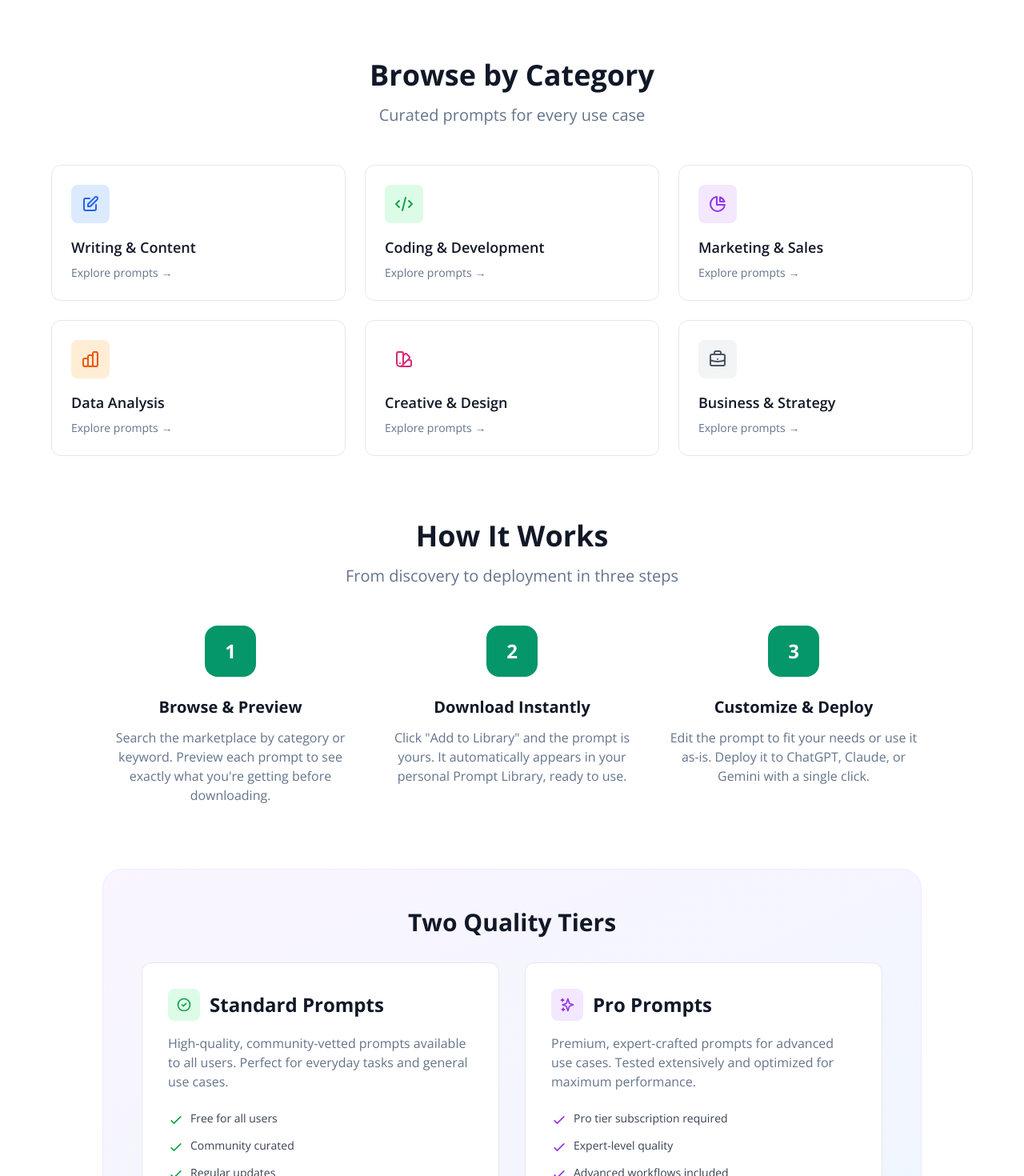
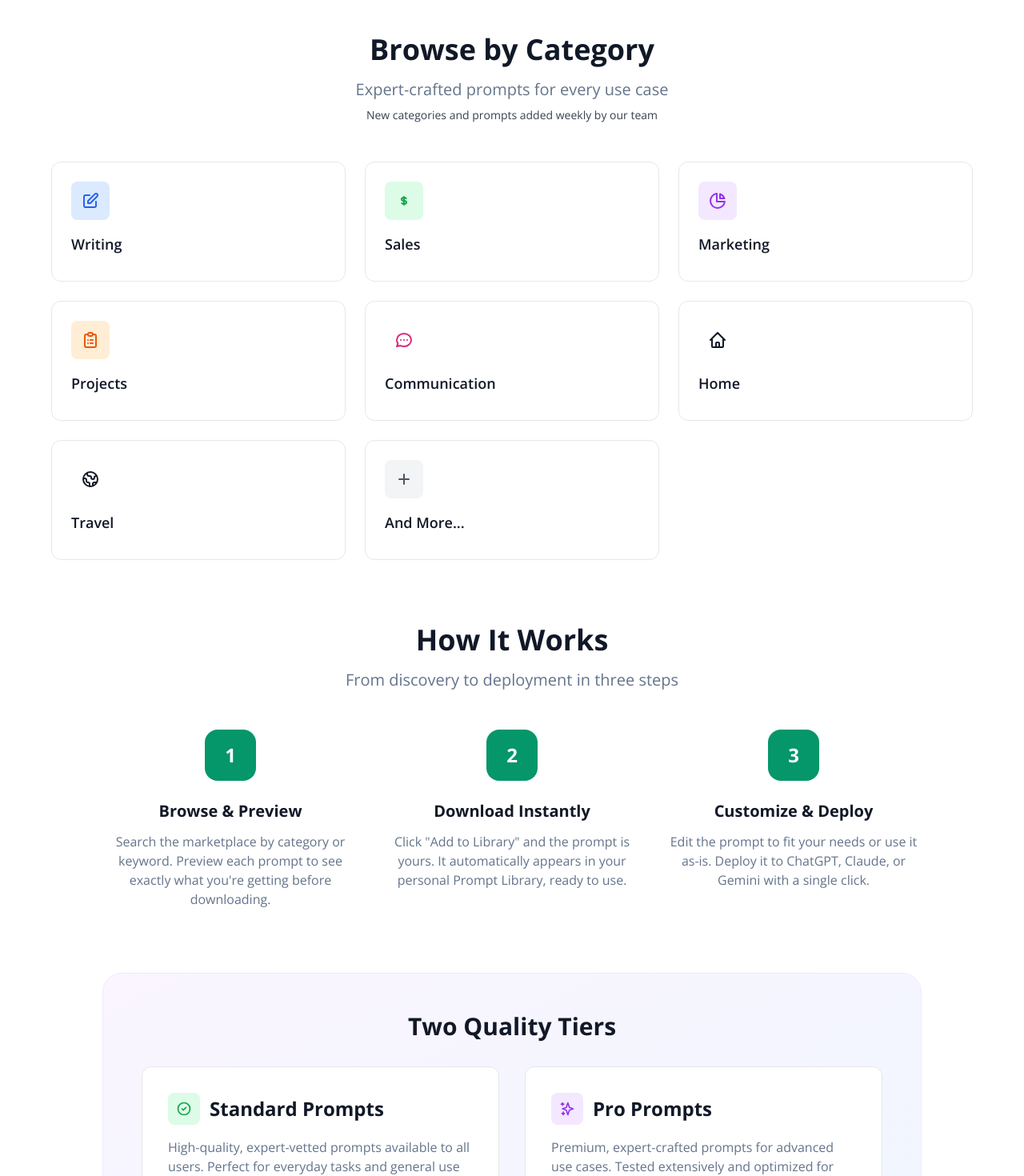
Before and after one commit to roeymit84/ai-chatworks-website, a Next.js app: page /features/marketplace in a window 1280 px wide. Shown: the part 780-2250 px from the top of the page at 80% size. Built offline with nearby package versions, Linux system fonts and the light colour scheme.

Commit message:
Add files via upload

```diff
--- a/app/features/marketplace/page.jsx
+++ b/app/features/marketplace/page.jsx
@@ -5,7 +5,7 @@ import Footer from '../../../components/Footer'
 
 export const metadata = {
   title: 'Marketplace - AI ChatWorks',
-  description: 'Browse and download curated AI prompts from the community. Get expert-level results instantly.',
+  description: 'Browse and download expert-crafted AI prompts. Get professional results instantly.',
 }
 
 export default function MarketplacePage() {
@@ -27,7 +27,7 @@ export default function MarketplacePage() {
             Expert Prompts, <span className="text-brand-purple">Instant Results</span>
           </h1>
           <p className="text-xl md:text-2xl text-brand-slate max-w-3xl mx-auto leading-relaxed">
-            Skip the trial and error. Download battle-tested prompts curated by the community and start getting professional-grade AI outputs immediately.
+            Skip the trial and error. Download prompts crafted by AI ChatWorks experts and start getting professional-grade AI outputs immediately.
           </p>
         </div>
 
@@ -79,17 +79,20 @@ export default function MarketplacePage() {
         <div className="max-w-6xl mx-auto mb-20 animate-fade-in">
           <div className="text-center mb-12">
             <h2 className="text-4xl font-bold mb-4 text-brand-dark">Browse by Category</h2>
-            <p className="text-xl text-brand-slate">Curated prompts for every use case</p>
+            <p className="text-xl text-brand-slate">Expert-crafted prompts for every use case</p>
+            <p className="text-sm text-brand-gray mt-2">New categories and prompts added weekly by our team</p>
           </div>
 
           <div className="grid md:grid-cols-2 lg:grid-cols-3 gap-6">
             {[
-              { name: 'Writing & Content', icon: 'M11 5H6a2 2 0 00-2 2v11a2 2 0 002 2h11a2 2 0 002-2v-5m-1.414-9.414a2 2 0 112.828 2.828L11.828 15H9v-2.828l8.586-8.586z', color: 'blue' },
-              { name: 'Coding & Development', icon: 'M10 20l4-16m4 4l4 4-4 4M6 16l-4-4 4-4', color: 'green' },
-              { name: 'Marketing & Sales', icon: 'M11 3.055A9.001 9.001 0 1020.945 13H11V3.055z M20.488 9H15V3.512A9.025 9.025 0 0120.488 9z', color: 'purple' },
-              { name: 'Data Analysis', icon: 'M9 19v-6a2 2 0 00-2-2H5a2 2 0 00-2 2v6a2 2 0 002 2h2a2 2 0 002-2zm0 0V9a2 2 0 012-2h2a2 2 0 012 2v10m-6 0a2 2 0 002 2h2a2 2 0 002-2m0 0V5a2 2 0 012-2h2a2 2 0 012 2v14a2 2 0 01-2 2h-2a2 2 0 01-2-2z', color: 'orange' },
-              { name: 'Creative & Design', icon: 'M7 21a4 4 0 01-4-4V5a2 2 0 012-2h4a2 2 0 012 2v12a4 4 0 01-4 4zm0 0h12a2 2 0 002-2v-4a2 2 0 00-2-2h-2.343M11 7.343l1.657-1.657a2 2 0 012.828 0l2.829 2.829a2 2 0 010 2.828l-8.486 8.485M7 17h.01', color: 'pink' },
-              { name: 'Business & Strategy', icon: 'M21 13.255A23.931 23.931 0 0112 15c-3.183 0-6.22-.62-9-1.745M16 6V4a2 2 0 00-2-2h-4a2 2 0 00-2 2v2m4 6h.01M5 20h14a2 2 0 002-2V8a2 2 0 00-2-2H5a2 2 0 00-2 2v10a2 2 0 002 2z', color: 'gray' }
+              { name: 'Writing', icon: 'M11 5H6a2 2 0 00-2 2v11a2 2 0 002 2h11a2 2 0 002-2v-5m-1.414-9.414a2 2 0 112.828 2.828L11.828 15H9v-2.828l8.586-8.586z', color: 'blue' },
+              { name: 'Sales', icon: 'M12 8c-1.657 0-3 .895-3 2s1.343 2 3 2 3 .895 3 2-1.343 2-3 2m0-8c1.11 0 2.08.402 2.599 1M12 8V7m0 1v8m0 0v1m0-1c-1.11 0-2.08-.402-2.599-1', color: 'green' },
+              { name: 'Marketing', icon: 'M11 3.055A9.001 9.001 0 1020.945 13H11V3.055z M20.488 9H15V3.512A9.025 9.025 0 0120.488 9z', color: 'purple' },
+              { name: 'Projects', icon: 'M9 5H7a2 2 0 00-2 2v12a2 2 0 002 2h10a2 2 0 002-2V7a2 2 0 00-2-2h-2M9 5a2 2 0 002 2h2a2 2 0 002-2M9 5a2 2 0 012-2h2a2 2 0 012 2m-3 7h3m-3 4h3m-6-4h.01M9 16h.01', color: 'orange' },
+              { name: 'Communication', icon: 'M8 12h.01M12 12h.01M16 12h.01M21 12c0 4.418-4.03 8-9 8a9.863 9.863 0 01-4.255-.949L3 20l1.395-3.72C3.512 15.042 3 13.574 3 12c0-4.418 4.03-8 9-8s9 3.582 9 8z', color: 'pink' },
+              { name: 'Home', icon: 'M3 12l2-2m0 0l7-7 7 7M5 10v10a1 1 0 001 1h3m10-11l2 2m-2-2v10a1 1 0 01-1 1h-3m-6 0a1 1 0 001-1v-4a1 1 0 011-1h2a1 1 0 011 1v4a1 1 0 001 1m-6 0h6', color: 'indigo' },
+              { name: 'Travel', icon: 'M3.055 11H5a2 2 0 012 2v1a2 2 0 002 2 2 2 0 012 2v2.945M8 3.935V5.5A2.5 2.5 0 0010.5 8h.5a2 2 0 012 2 2 2 0 104 0 2 2 0 012-2h1.064M15 20.488V18a2 2 0 012-2h3.064M21 12a9 9 0 11-18 0 9 9 0 0118 0z', color: 'teal' },
+              { name: 'And More...', icon: 'M12 6v6m0 0v6m0-6h6m-6 0H6', color: 'gray' }
             ].map((category, index) => (
               <div key={index} className={`bg-white rounded-xl border border-brand-border p-6 hover:shadow-lg transition-all cursor-pointer group`}>
                 <div className={`w-12 h-12 bg-${category.color}-100 rounded-lg flex items-center justify-center mb-4 group-hover:scale-110 transition-transform`}>
@@ -98,7 +101,6 @@ export default function MarketplacePage() {
                   </svg>
                 </div>
                 <h3 className="text-lg font-semibold text-brand-dark mb-2">{category.name}</h3>
-                <p className="text-sm text-brand-slate">Explore prompts →</p>
               </div>
             ))}
           </div>
@@ -164,7 +166,7 @@ export default function MarketplacePage() {
                   <h3 className="text-2xl font-bold text-brand-dark">Standard Prompts</h3>
                 </div>
                 <p className="text-brand-slate mb-6">
-                  High-quality, community-vetted prompts available to all users. Perfect for everyday tasks and general use cases.
+                  High-quality, expert-vetted prompts available to all users. Perfect for everyday tasks and general use cases.
                 </p>
                 <ul className="space-y-3">
                   <li className="flex items-start gap-2">
@@ -177,7 +179,7 @@ export default function MarketplacePage() {
                     <svg className="w-5 h-5 text-green-600 flex-shrink-0 mt-0.5" fill="none" stroke="currentColor" viewBox="0 0 24 24">
                       <path strokeLinecap="round" strokeLinejoin="round" strokeWidth={2} d="M5 13l4 4L19 7" />
                     </svg>
-                    <span className="text-sm text-brand-gray">Community curated</span>
+                    <span className="text-sm text-brand-gray">Expert crafted</span>
                   </li>
                   <li className="flex items-start gap-2">
                     <svg className="w-5 h-5 text-green-600 flex-shrink-0 mt-0.5" fill="none" stroke="currentColor" viewBox="0 0 24 24">
```
